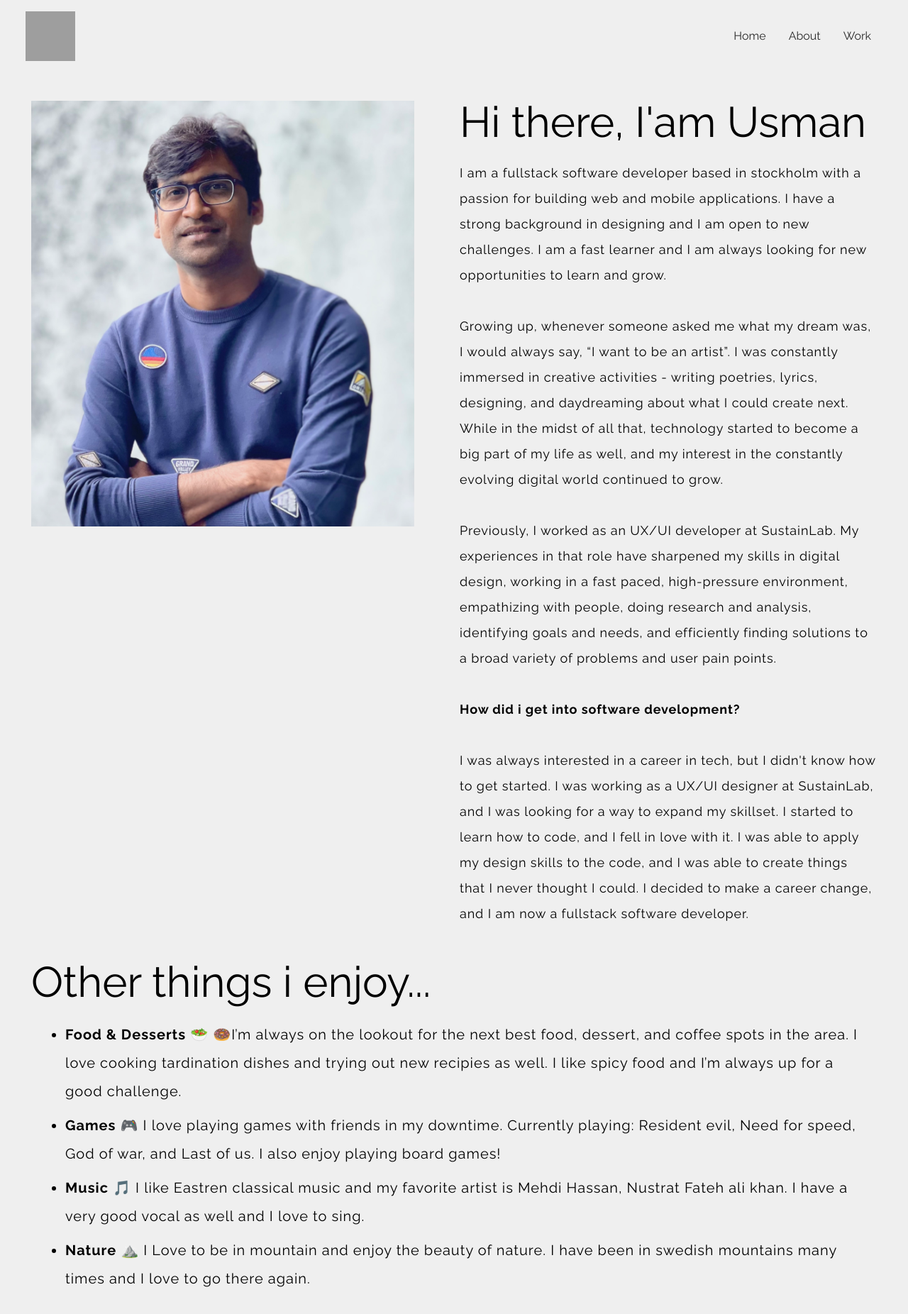
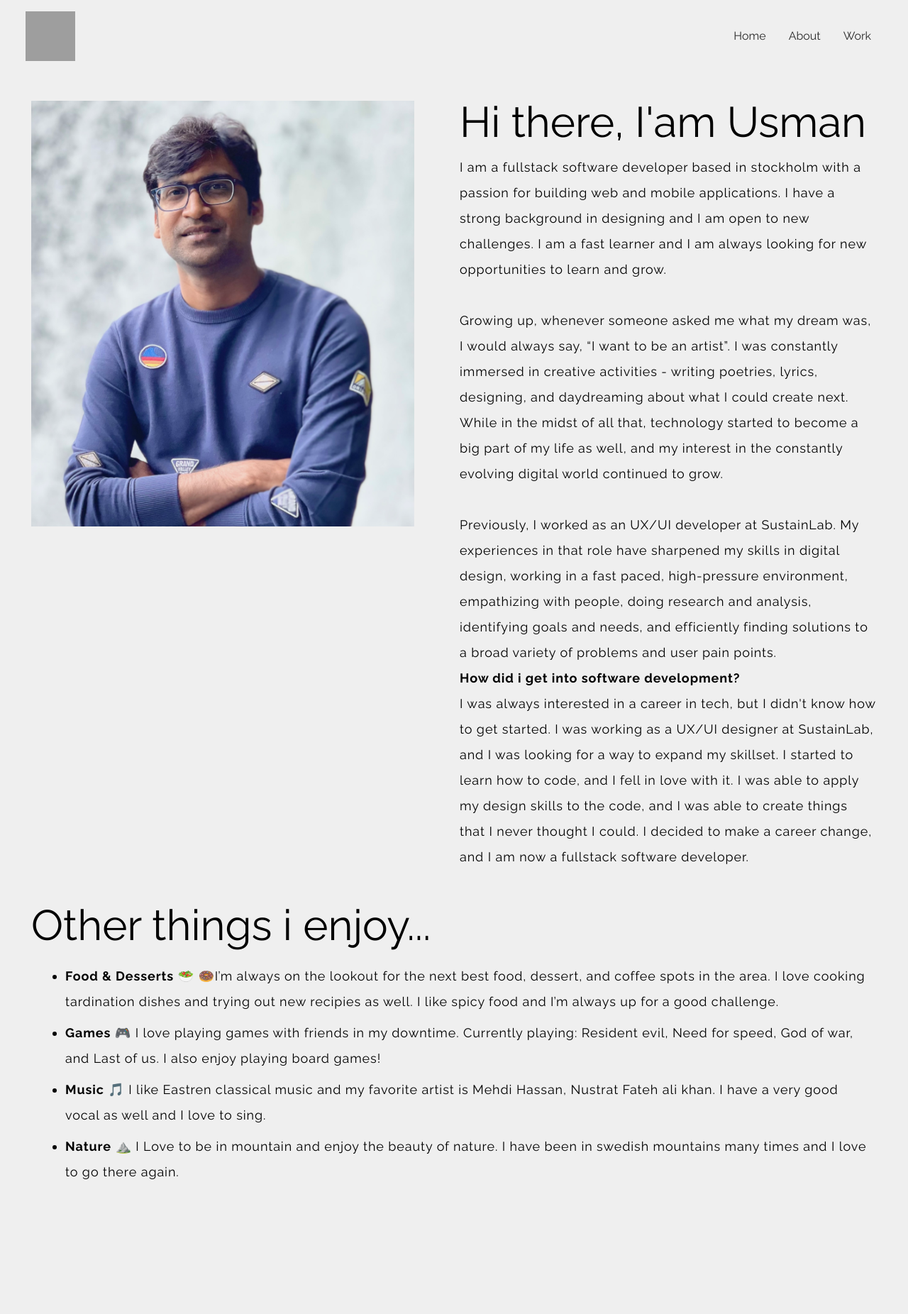
Before and after one commit to MuhammadUsmanMushtaq/portfolio-v2, a Next.js app: page /about in a window 1280 px wide. Shown: the top 1852 px of the page at 71% size. After the commit the page ends 1718 px from the top, so only its background shows below. Built offline with nearby package versions, Linux system fonts and the light colour scheme; grey boxes are pictures that could not be loaded.

Commit message:
font adjusted

```diff
--- a/pages/about.jsx
+++ b/pages/about.jsx
@@ -13,7 +13,7 @@ const about = () => {
         />
       </div>
       <div className='md:flex-1 py-4'>
-        <h1 className='text-3xl  md:text-6xl pb-2'>Hi there, I'am Usman</h1>
+        <h1 className='text-3xl  md:text-6xl'>Hi there, I'am Usman</h1>
         <p className='py-4 text-lg tracking-wider leading-loose'>
           I am a fullstack software developer based in stockholm with a passion
           for building web and mobile applications. I have a strong background
@@ -36,12 +36,9 @@ const about = () => {
           efficiently finding solutions to a broad variety of problems and user
           pain points.
           <br />
-          <br />
-          <span className='font-bold'>
-            {' '}
+          <span className='font-bold '>
             How did i get into software development?
           </span>
-          <br />
           <br />I was always interested in a career in tech, but I didn't know
           how to get started. I was working as a UX/UI designer at SustainLab,
           and I was looking for a way to expand my skillset. I started to learn
@@ -51,9 +48,9 @@ const about = () => {
           fullstack software developer.
         </p>
       </div>
-      <div className='max-w-[1240px] flex flex-col'>
+      <div className='max-w-[1240px]flex flex-col'>
         <h1 className='text-3xl md:text-6xl'>Other things i enjoy...</h1>
-        <ul className='py-4 pl-10 text-xl list-disc tracking-wider leading-loose'>
+        <ul className='py-4 pl-10 text-lg list-disc tracking-wider leading-loose'>
           <li className=' m-2'>
             <span className='font-bold'>Food & Desserts</span> 🥗 🍩I’m always
             on the lookout for the next best food, dessert, and coffee spots in
```
